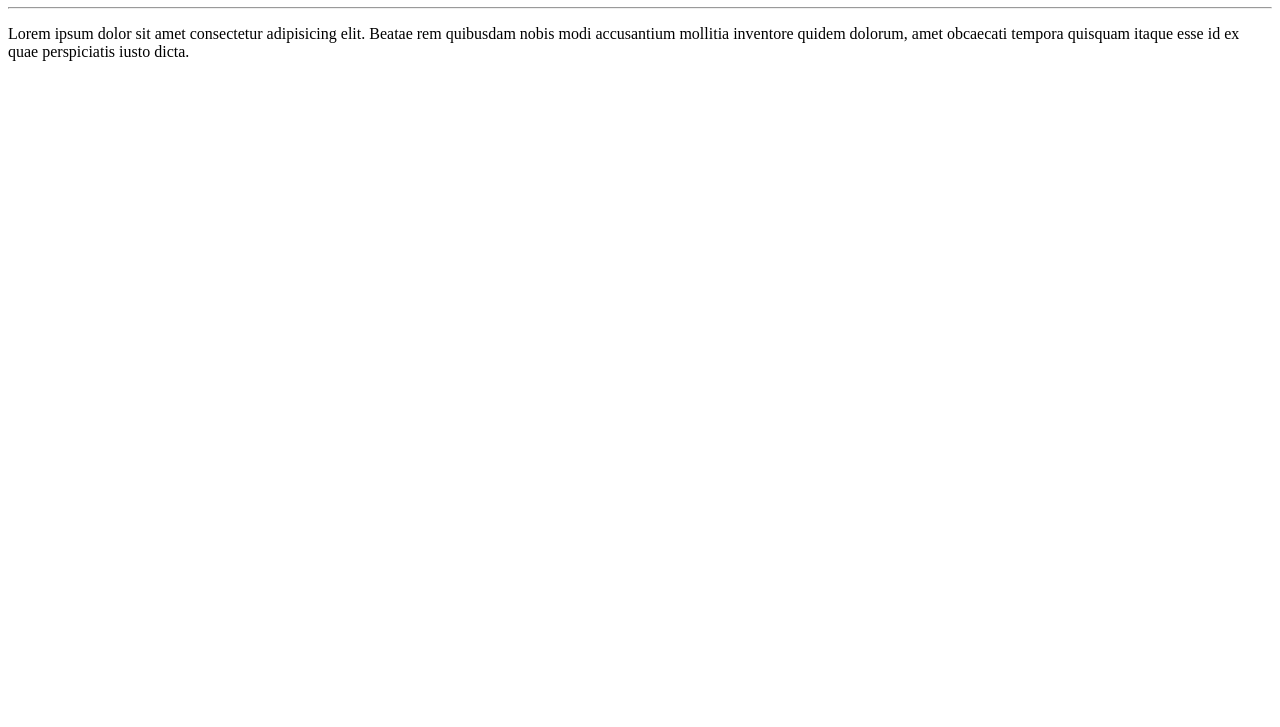
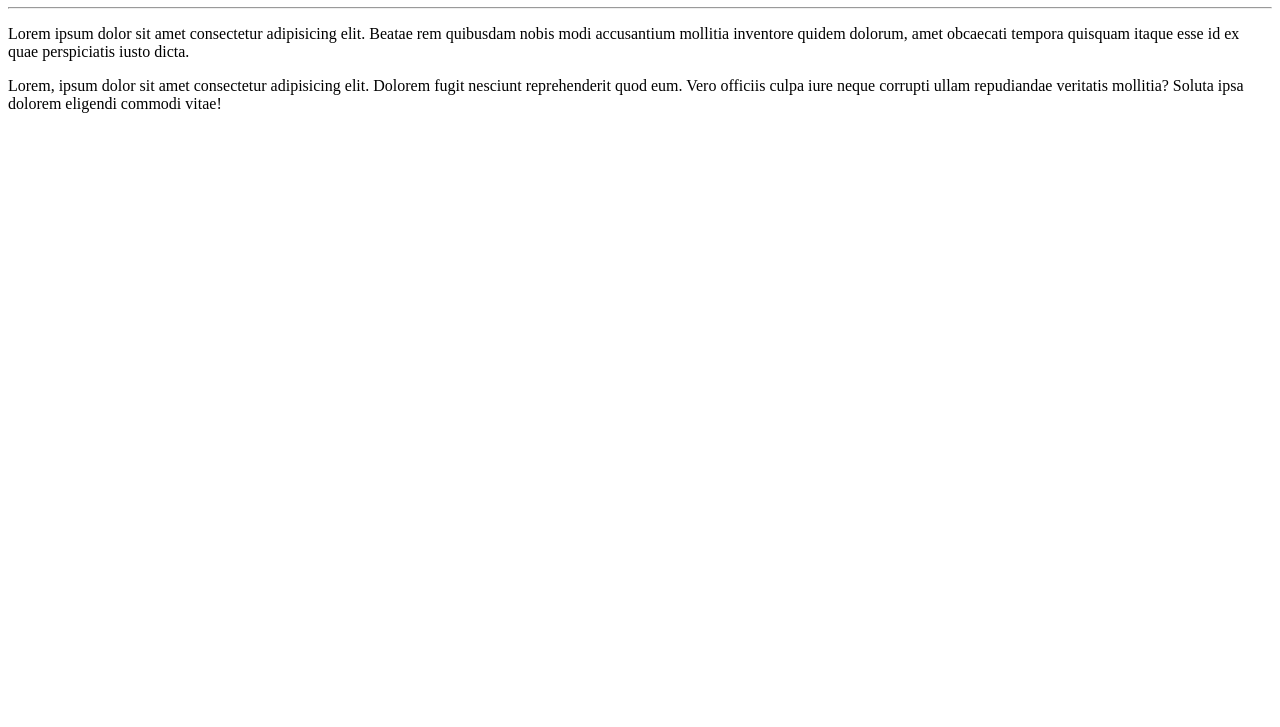
Before and after one commit to Wendygo77/Teste-GIT, a plain HTML site: page portifolio/index.html in a window 1280 px wide. Shown: the part 73-800 px from the top of the page. Drawn offline with Linux system fonts and the light colour scheme.

Commit message:
Adicionei um paragráfo

```diff
--- a/portifolio/index.html
+++ b/portifolio/index.html
@@ -9,5 +9,7 @@
     <h1>koe, testando</h1>
     <hr>
     <p>Lorem ipsum dolor sit amet consectetur adipisicing elit. Beatae rem quibusdam nobis modi accusantium mollitia inventore quidem dolorum, amet obcaecati tempora quisquam itaque esse id ex quae perspiciatis iusto dicta.</p>
+
+    <p>Lorem, ipsum dolor sit amet consectetur adipisicing elit. Dolorem fugit nesciunt reprehenderit quod eum. Vero officiis culpa iure neque corrupti ullam repudiandae veritatis mollitia? Soluta ipsa dolorem eligendi commodi vitae!</p>
 </body>
 </html>
```
